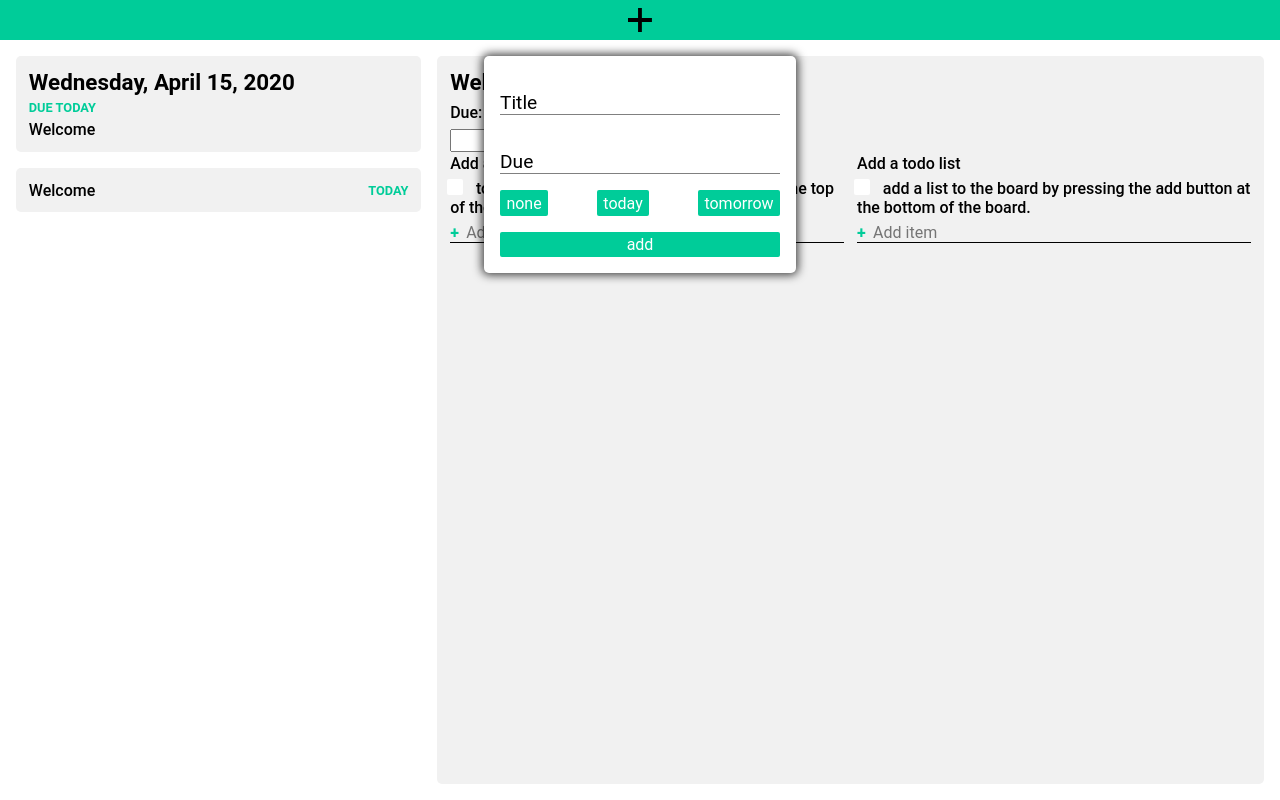
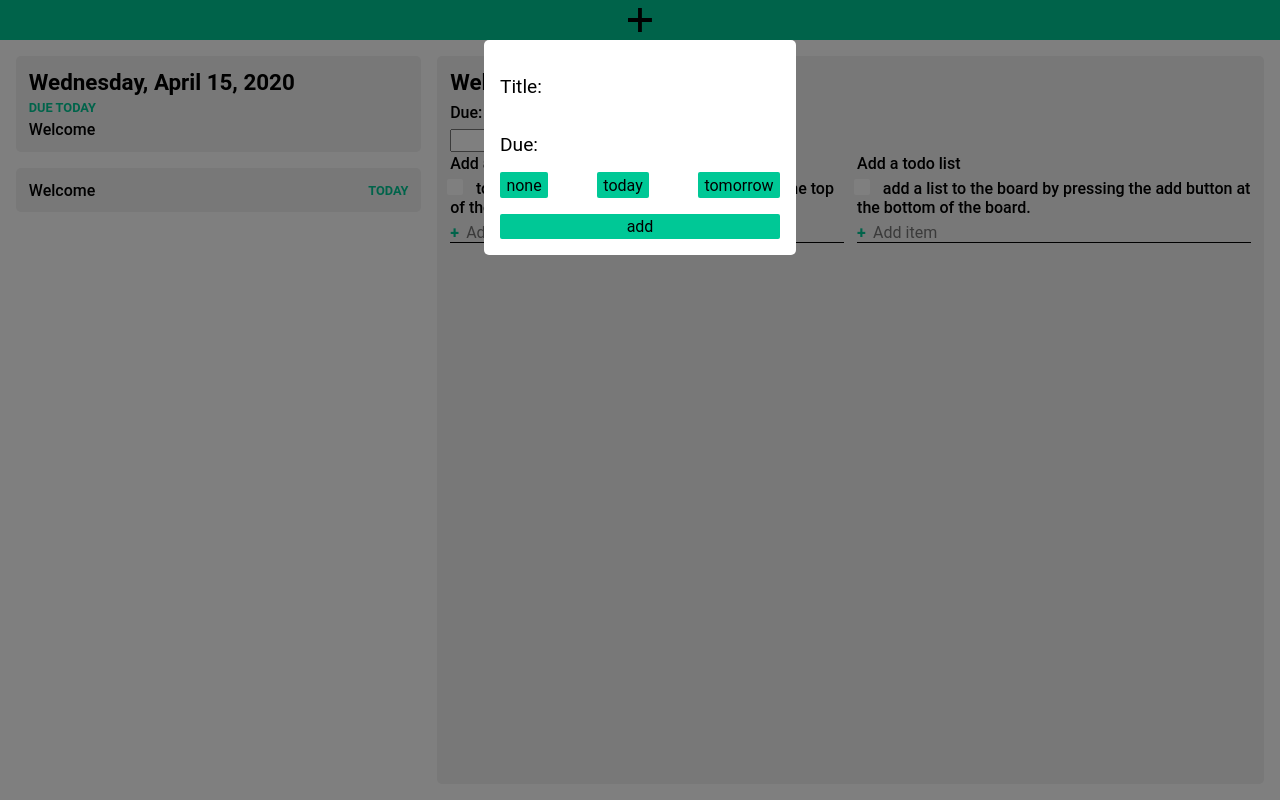
Before and after one commit to ColtonZP/demo.kemplet.com, a React (Create React App) app: page / in a window 1280 px wide. Both pictures are taken after a click on the button 640 px from the left and 12 px from the top of the page. Built offline with nearby package versions, Linux system fonts and the light colour scheme.

Commit message:
dark theme

```diff
--- a/src/components/Add.js
+++ b/src/components/Add.js
@@ -1,8 +1,7 @@
 import React, { Component } from "react";
 import PropTypes from "prop-types";
 
-import { dateToday } from '../functions/kemplet-date';
-
+import { dateToday } from "../functions/kemplet-date";
 
 import CalendarInput from "./CalendarInput";
 
@@ -61,6 +60,7 @@ class Add extends Component {
     const tomorrow = dateToday(1);
 
     return (
+      <div className="modal">
         <form className="addContainer">
           <div className="inputMotion">
             <input
@@ -71,7 +71,7 @@ class Add extends Component {
               onChange={this.updateTitle}
               required
             />
-          <span>Title</span>
+            <span>Title:</span>
           </div>
 
           <div className="inputMotion">
@@ -84,7 +84,7 @@ class Add extends Component {
               required
               onFocus={() => this.toggleCalendar(true)}
             />
-          <span>Due</span>
+            <span>Due:</span>
           </div>
           <CalendarInput
             showing={this.state.showingCalendar}
@@ -125,6 +125,7 @@ class Add extends Component {
             onClick={this.handleSubmit}
           />
         </form>
+      </div>
     );
   }
 }
--- a/src/components/CalendarInput.js
+++ b/src/components/CalendarInput.js
@@ -119,9 +119,9 @@ class CalendarInput extends Component {
             onClick={() => this.updateMonth("descend")}
           />
           <span
+            className="month"
             style={{
               gridColumnEnd: "span 5",
-              color: "black",
               textAlign: "center",
             }}
           >{`${months[month]}, ${year}`}</span>
--- a/src/styles/add.scss
+++ b/src/styles/add.scss
@@ -1,13 +1,19 @@
+.modal {
+	width: 100vw;
+	height: 100vh;
+	background: rgba(0, 0, 0, 0.5);
+	z-index: 2;
+	position: absolute;
+	top: 0;
+}
+
 .addContainer {
-	position: absolute;
 	z-index: 3;
 	background: var(--main-color);
+	// display: inline-block;
+	width: 19.5rem;
 	top: calc(100% + 1rem);
-	// margin: 0 auto;
-	left: 50%;
-	-webkit-transform: translateX(-50%);
-	transform: translateX(-50%);
-	box-shadow: 0px 0px 10px 2px rgba(0, 0, 0, 0.75);
+	margin: 2.5rem auto 0;
 	border-radius: 5px;
 	padding: 1rem;
 	& > span {
@@ -34,7 +40,7 @@
 		& span {
 			position: absolute;
 			font-size: 1.2em;
-			color: black;
+			color: var(--main-text-color);
 			top: 1em;
 			left: 0;
 			-webkit-transition: all ease 0.08s;
@@ -47,21 +53,22 @@
 			font-weight: bold;
 			border: none;
 			outline: none;
-			border-bottom: 1px grey solid;
+			// border-bottom: 1px var(--secondary-text-color) solid;
 			width: 100%;
+			background: inherit;
 			&:focus,
 			&:valid {
-				border-bottom: 1px var(--main-color) solid;
+				// border-bottom: 1px var(--main-color) solid;
 				& + span {
 					top: 0;
 					font-size: 0.8em;
-					color: grey;
+					color: var(--secondary-text-color);
 				}
 			}
 		}
 		& .dateInput {
 			color: transparent;
-			text-shadow: 0 0 0 black;
+			text-shadow: 0 0 0 var(--main-text-color);
 			cursor: pointer;
 		}
 	}
--- a/src/styles/calendar.scss
+++ b/src/styles/calendar.scss
@@ -1,6 +1,6 @@
 .calendar {
 	@include container;
-	background-color: darken(white, 5%);
+	background: var(--secondary--color);
 	& .sheet {
 		display: grid;
 		grid-template-columns: repeat(7, 1fr);
@@ -10,11 +10,11 @@
 			height: 2.5em;
 			border-radius: 50%;
 			font-size: 1em;
-			color: black;
+			color: var(--main-text-color);
 			background: transparent;
 			margin: auto;
 			&:hover {
-				background-color: var(--theme-color);
+				background: var(--theme-color);
 				color: var(--main-color);
 			}
 		}
@@ -25,6 +25,8 @@
 	overflow: hidden;
 	-webkit-transition: max-height linear 0.3s;
 	transition: max-height linear 0.3s;
+	& .month {
+	}
 	& .sheet {
 		display: grid;
 		grid-template-columns: repeat(7, 1fr);
@@ -34,13 +36,13 @@
 			height: 2.5rem;
 			border-radius: 50%;
 			font-size: 1rem;
-			color: black;
+			color: var(--main-text-color);
 			background: transparent;
 			margin: auto;
 			padding: 0;
 			line-height: 2.5rem;
 			&:hover {
-				background-color: var(--theme-color);
+				background: var(--theme-color);
 				color: var(--main-color);
 			}
 		}
@@ -49,7 +51,7 @@
 			height: 2.5rem;
 			border-radius: 50%;
 			font-size: 1rem;
-			color: grey;
+			color: var(--secondary-text-color);
 			margin: auto;
 			display: block;
 			line-height: 2.5rem;
@@ -59,10 +61,6 @@
 		cursor: default;
 		opacity: 0;
 		pointer-events: none;
-		//       &:hover {
-		// color: grey;
-		// background-color: transparent;
-		//       }
 	}
 	& .calendarControls {
 		display: -webkit-box;
--- a/src/styles/index.scss
+++ b/src/styles/index.scss
@@ -10,18 +10,27 @@
 @import './todo.scss';
 @import './todoList.scss';
 
-html {
-	--main-color: #fff;
-	--secondary--color: #f1f1f1;
-	--theme-color: #0c9;
+:root {
+	--main-color: rgb(255, 255, 255);
+	--secondary--color: rgb(241, 241, 241);
+
+	--theme-color: rgb(0, 200, 150);
+
+	--main-text-color: rgb(0, 0, 0);
+	--secondary-text-color: rgb(156, 156, 156);
+
+	--main-margin: 1rem;
+	--secondary-margin: .8rem;
 	@media (prefers-color-scheme: dark) {
 		--main-color: rgb(10, 12, 20);
 		--secondary--color: rgb(15, 17, 28);
+
+		--main-text-color: rgb(255, 255, 255);
+		--secondary-text-color: rgb(110, 110, 110);
 	}
 }
 
 * {
-	margin: 0px;
 	margin: 0;
 	padding: 0px;
 	font-size: 1em;
@@ -29,9 +38,7 @@ html {
 	font-family: 'Roboto', sans-serif;
 	-webkit-font-smoothing: antialiased;
 	-moz-osx-font-smoothing: grayscale;
-	@media (prefers-color-scheme: dark) {
-		color: white;
-	}
+	color: var(--main-text-color)
 }
 
 .card {
@@ -61,11 +68,11 @@ h1 {
 
 input[type='button'],
 input[type='submit'] {
-	background-color: var(--theme-color);
+	background: var(--theme-color);
 	padding: 0.2em 0.4em;
 	border: none;
 	border-radius: 2px;
 	cursor: pointer;
 	outline: none;
-	color: var(--main-color);
+	color: var(--main-text-color);
 }
--- a/src/styles/tasks.scss
+++ b/src/styles/tasks.scss
@@ -68,7 +68,4 @@ span {
 	& .dueToday {
 		color: var(--theme-color);
 	}
-	& .dueLate {
-		color: #ff5252;
-	}
 }
--- a/src/styles/todo.scss
+++ b/src/styles/todo.scss
@@ -11,7 +11,7 @@
 			}
 			& + label {
 				text-decoration: line-through;
-				color: lighten(black, 50%);
+				color: var(--secondary-text-color);
 			}
 		}
 	}
--- a/src/styles/todoList.scss
+++ b/src/styles/todoList.scss
@@ -13,7 +13,7 @@
 			padding-left: 1em;
 		}
 		.submitTodo {
-			background-color: transparent;
+			background: transparent;
 			color: var(--theme-color);
 			font-weight: bold;
 			position: absolute;
--- a/src/styles/variables.scss
+++ /dev/null
@@ -1 +0,0 @@
-var(--theme-color): #0c9;
```
Lines whose indentation alone changed are shown as unchanged.
